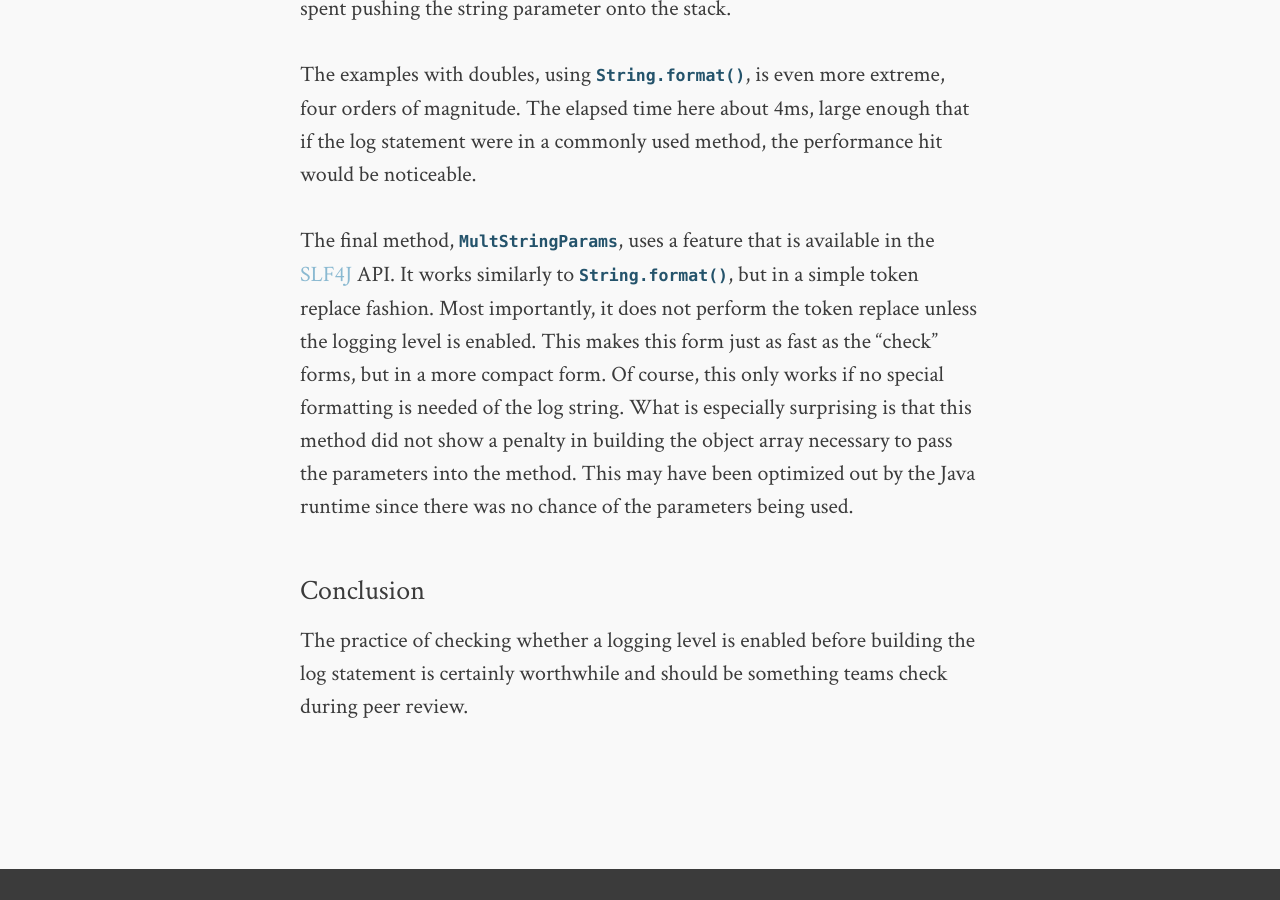
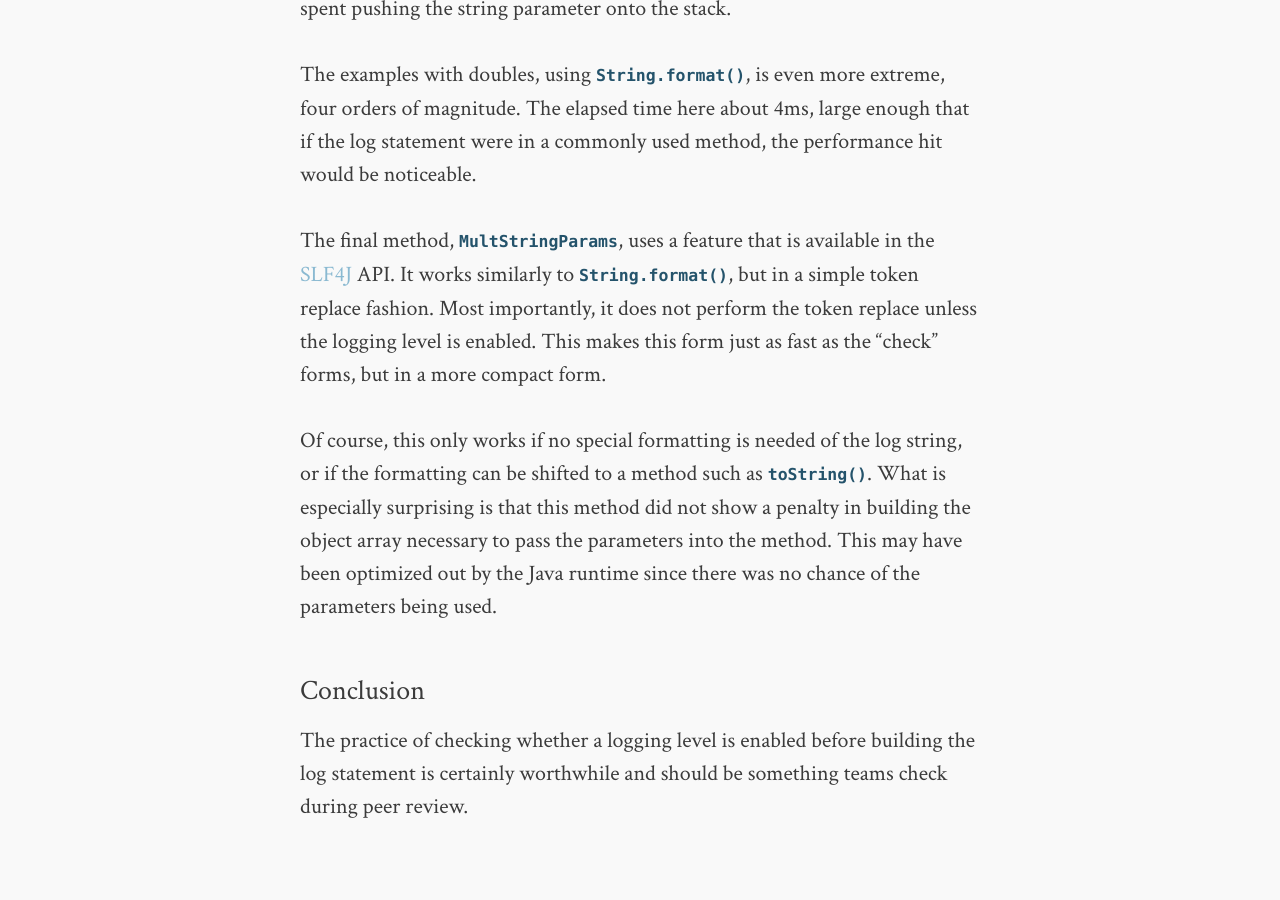
Before and after one commit to AlanHohn/alanhohn.github.io, a Jekyll site: the page built from _posts/2014-10-16-log-string-performance.markdown, in a window 1280 px wide and 900 px high, scrolled down 2506 px. Built offline with Jekyll 4.4.1, drawn with Linux system fonts in a browser that asks for light colours.

Commit message:
one extra point about slf4j

```diff
--- a/_posts/2014-10-16-log-string-performance.markdown
+++ b/_posts/2014-10-16-log-string-performance.markdown
@@ -92,12 +92,14 @@ The final method, `MultStringParams`, uses a feature that is available in
 the [SLF4J][] API. It works similarly to `String.format()`, but in a simple
 token replace fashion. Most importantly, it does not perform the token replace
 unless the logging level is enabled. This makes this form just as fast as the
-"check" forms, but in a more compact form. Of course, this only works if no
-special formatting is needed of the log string. What is especially surprising
-is that this method did not show a penalty in building the object array
-necessary to pass the parameters into the method. This may have been
-optimized out by the Java runtime since there was no chance of the parameters
-being used.
+"check" forms, but in a more compact form.
+
+Of course, this only works if no special formatting is needed of the log
+string, or if the formatting can be shifted to a method such as `toString()`.
+What is especially surprising is that this method did not show a penalty
+in building the object array necessary to pass the parameters into the method.
+This may have been optimized out by the Java runtime since there was no
+chance of the parameters being used.
 
 Conclusion
 ----------
```
